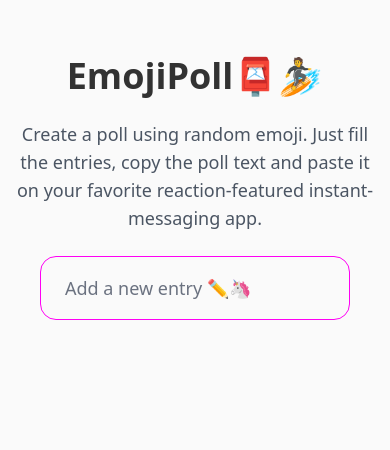
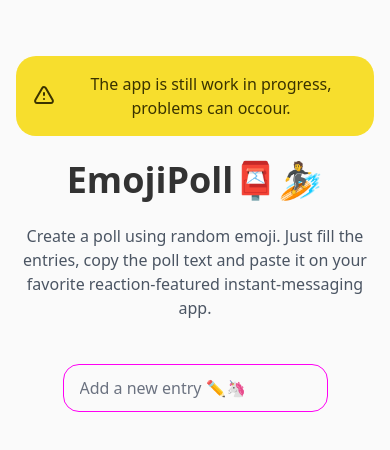
Before and after one commit to jacksalici/emojipoll, a Vue app in the folder emoji-poll/: page / in a window 390 px wide. Shown: the top 450 px of the page. Built offline with nearby package versions, Linux system fonts and the light colour scheme.

Commit message:
layout and titles

```diff
--- a/emoji-poll/src/App.vue
+++ b/emoji-poll/src/App.vue
@@ -3,12 +3,14 @@
     <div
       class="flex flex-col items-center justify-center space-y-6 text-center"
     >
+      <div class="alert alert-warning">
+  <div>
+    <svg xmlns="http://www.w3.org/2000/svg" class="stroke-current flex-shrink-0 h-6 w-6" fill="none" viewBox="0 0 24 24"><path stroke-linecap="round" stroke-linejoin="round" stroke-width="2" d="M12 9v2m0 4h.01m-6.938 4h13.856c1.54 0 2.502-1.667 1.732-3L13.732 4c-.77-1.333-2.694-1.333-3.464 0L3.34 16c-.77 1.333.192 3 1.732 3z" /></svg>
+    <span>The app is still work in progress, problems can occour.</span>
+  </div>
+</div>
       <h1 class="text-4xl font-bold sm:text-5xl lg:text-6xl">EmojiPoll📮🏄</h1>
-      <p class="max-w-screen-sm text-lg text-gray-600 sm:text-2xl">
-        Create a poll using random emoji. Just fill the entries,
-        copy the poll text and paste it on your favorite reaction-featured
-        instant-messaging app.
-      </p>
+
       <PollCore />
     </div>
   </div>
--- a/emoji-poll/src/Tool.vue
+++ b/emoji-poll/src/Tool.vue
@@ -8,7 +8,7 @@ export default {
   data() {
     return {
 
-      emoji: '🖕',
+      emoji: '🤠',
       groups: [],
       groupsOptions: ["ciao", "mamma"]
     }
--- a/emoji-poll/src/components/Poll.vue
+++ b/emoji-poll/src/components/Poll.vue
@@ -9,6 +9,7 @@ export default {
   data() {
     return {
       list: [],
+      title: "",
       task: "",
       count: 0,
       prettyString: "",
@@ -20,11 +21,14 @@ export default {
     pPrint() {
       this.prettyString =
         "Howdy! Please react to this message with the emoji that matches your choice:\n";
+        if (this.title!=""){
+            this.prettyString+="\n*" + this.title.toUpperCase() + "*\n"
+        }
       console.log(this.list);
       this.list.forEach((element) => {
-        this.prettyString += element.emoji + "    " + element.name + "\n";
+        this.prettyString += element.emoji + "    *" + element.name + "*\n";
       });
-      this.prettyString += "\n_Poll generated using EmojiPoll.tk!_";
+      this.prettyString += "\n_Freshly generated using emojipoll.jacksalici.com_";
       this.tipIsOpen = false;
     },
     copy() {
@@ -73,16 +77,15 @@ export default {
 </script>
 
 <template>
-  <div>
-    <table v-if="this.list.length > 0" class="table w-full my-5">
-      <thead>
-        <tr>
-          <th></th>
-          <th>Emoji</th>
-          <th>Entries</th>
-          <th></th>
-        </tr>
-      </thead>
+  <p
+    v-if="this.list.length == 0"
+    class="max-w-screen-sm text-gray-600 sm:text-2xl"
+  >
+    Create a poll using random emoji. Just fill the entries, copy the poll text
+    and paste it on your favorite reaction-featured instant-messaging app.
+  </p>
+  <div class="md-5">
+    <table v-if="this.list.length > 0" class="table table-fixed w-full bg-base-200">
       <draggable
         class="list-group"
         :list="list"
@@ -96,22 +99,26 @@ export default {
         @end="isDragging = false"
       >
         <template #item="{ element, index }">
-          <tr class="list-group-item">
-            <td class="handle">
-              <button class="btn btn-ghost">🔃</button>
+          <tr class="list-group-item ">
+            <td class="handle p-2">
+              <button class="btn btn-ghost px-1">🔃</button>
             </td>
-            <td class="text-3xl">
+            <td class="text-xl p-2">
               {{ element.emoji }}
             </td>
 
-            <td>
+            <td class="p-2">
               {{ element.name }}
             </td>
 
-            <td>
-              <button class="btn btn-ghost" @click="getEmoji(index)">♻️</button>
+            <td class="p-2">
+              <button class="btn btn-ghost px-1" @click="getEmoji(index)">
+                ♻️
+              </button>
               <!--<button class="btn btn-ghost" @click="getEmoji(index)">✏️</button>-->
-              <button class="btn btn-ghost" @click="delEntry(index)">❌</button>
+              <button class="btn btn-ghost px-1" @click="delEntry(index)">
+                ❌
+              </button>
             </td>
           </tr>
         </template>
@@ -121,41 +128,38 @@ export default {
     <form @submit.prevent="addEntry">
       <input
         type="text"
-        class="input input-lg input-bordered input-primary w-full focus:border-primary focus:ring-0"
+        class="mt-5 input input-bordered input-primary focus:border-primary focus:ring-0"
         placeholder="Add a new entry ✏️🦄"
         v-model="task"
       />
     </form>
 
-    <div
-      v-if="this.prettyString.length > 0"
-      class="card bg-accent mt-5"
-    >
+    <div v-if="this.prettyString.length > 0" class="card bg-accent mt-5">
       <div class="card-body">
+        <input type="text" placeholder="Insert the poll title" v-model="title" class="input input-bordered input-ghost w-full  max-w-xs" v-on:change="pPrint()"/>
+
         <div class="card-title collapse block collapse-plus" tabindex="0">
-           <div class="collapse-title text-xl text-left">
-                Text Poll: (click to view)
-            </div>
-           <p
-          class="font-mono collapse-content text-base text-left font-normal	"
-          v-for="line in this.prettyString.split('\n')"
-          :key="line"
-        >
-          {{ line }}
-        </p>
+          <div class="collapse-title text-left">Poll Text:</div>
 
-
+          <p
+            class="font-mono text-xs collapse-content text-base text-left font-normal"
+          >
+            <span v-for="line in this.prettyString.split('\n')" :key="line">
+              {{ line }}<br />
+            </span>
+          </p>
         </div>
 
-
         <div class="card-actions justify-end">
-          <a role="button"
+          <a
+            role="button"
             :href="
-              'https://api.whatsapp.com/send/?text=' + this.prettyString.replace(/\x20+/g, '%20').replace(/\n/g,'%0A')
+              'https://api.whatsapp.com/send/?text=' +
+              this.prettyString.replace(/\x20+/g, '%20').replace(/\n/g, '%0A')
             "
-            class="btn btn-primary"
+            class="btn btn-primary btn-sm"
           >
-            💚 Share it on WhatsApp
+            Share on WhatsApp
           </a>
 
           <div
@@ -163,7 +167,7 @@ export default {
             data-tip="copied"
             :class="{ 'tooltip-open': tipIsOpen, tooltip: tipIsOpen }"
           >
-            <button @click="copy()" class="btn btn-primary">
+            <button @click="copy()" class="btn btn-primary btn-sm">
               📑 Copy Text
             </button>
           </div>
```
